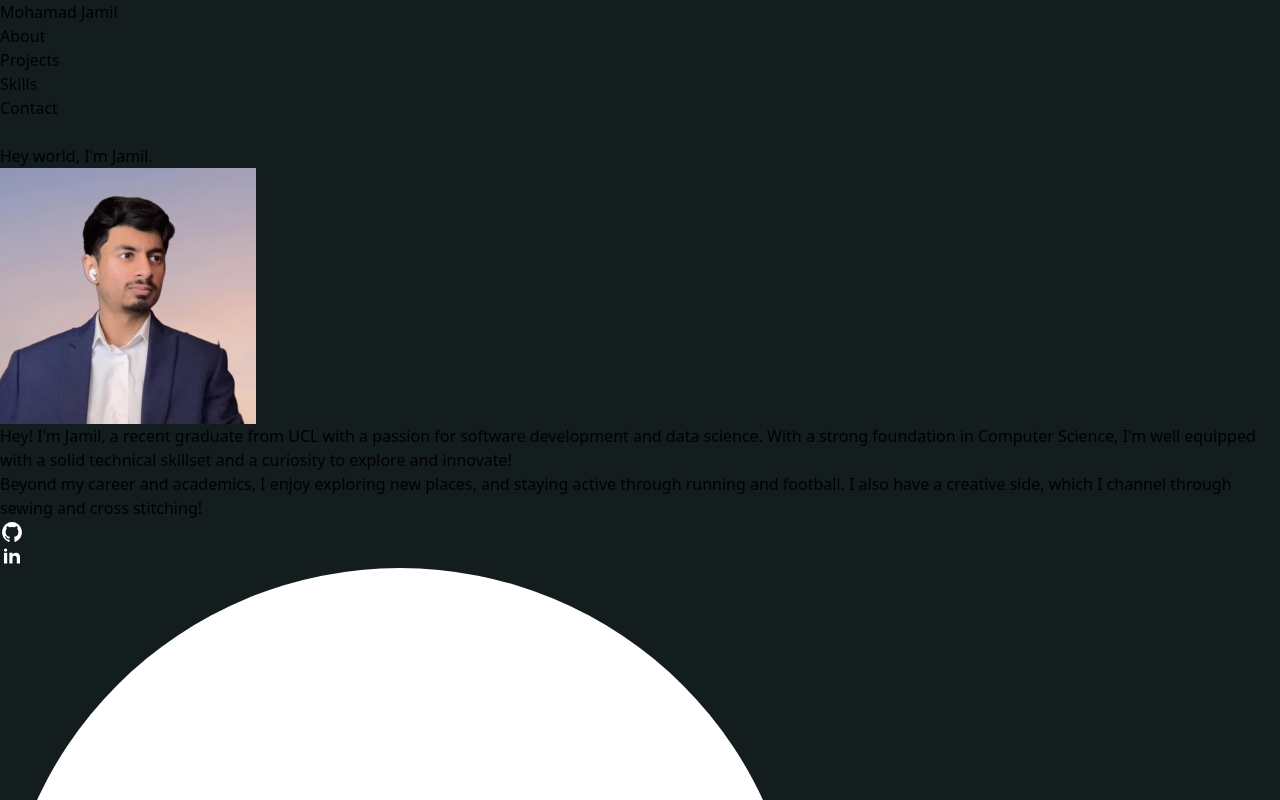
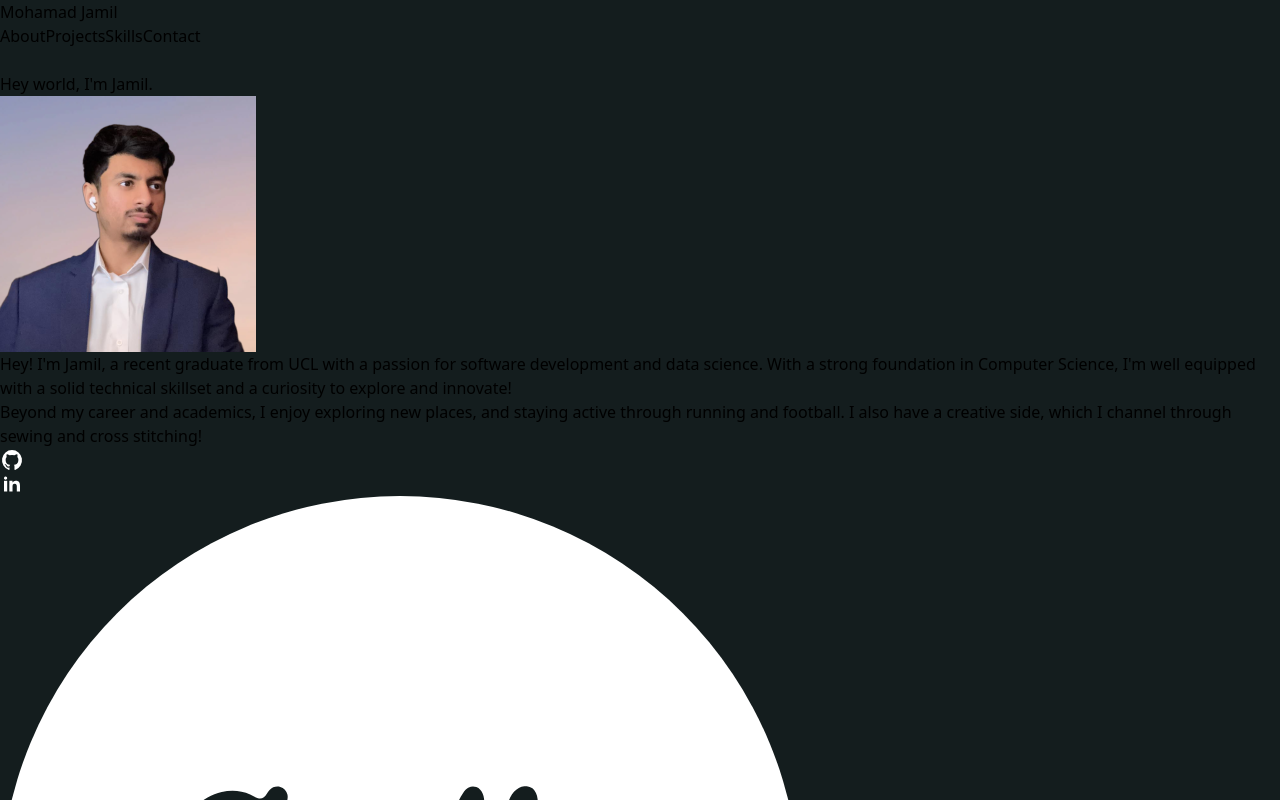
Before and after one commit to mohamad-jamil/portfolio-website, a React (Vite) app: page / in a window 1280 px wide. Shown: the top 800 px of the page. Built offline with nearby package versions, Linux system fonts and the light colour scheme.

Commit message:
Make header links scroll to relevant sections

```diff
--- a/src/Contact.jsx
+++ b/src/Contact.jsx
@@ -1,8 +1,9 @@
-import Header from "./Header";
-
 export default function Contact() {
   return (
-    <section className="bg-[#0d1213] flex flex-col items-center py-36 px-8">
+    <section
+      id="contact"
+      className="bg-[#0d1213] flex flex-col items-center py-36 px-8"
+    >
       <div className="text-white font-mono text-4xl">Contact</div>
       <div className="w-20 h-1 bg-white mt-4"></div>
       <h4 className="text-white text-center font-mono pt-12 text-xl">
--- a/src/Content.jsx
+++ b/src/Content.jsx
@@ -1,6 +1,6 @@
 export default function Content() {
   return (
-    <div className="flex flex-col items-center mt-20 py-36">
+    <div id="about" className="flex flex-col items-center mt-20 py-36">
       <div className="text-white font-mono text-4xl text-center mx-8">
         Hey world, I'm Jamil.
       </div>
--- a/src/HeaderLink.jsx
+++ b/src/HeaderLink.jsx
@@ -2,13 +2,18 @@ export default function HeaderLink({ section, active }) {
   const underlineClassList =
     "underline underline-offset-8 decoration-[#5ce546]";
 
+  const scrollToSection = (sectionId) => {
+    document.getElementById(sectionId).scrollIntoView({ behavior: "smooth" });
+  };
+
   return (
-    <div
+    <button
       className={`cursor-pointer hover:text-[#5ce546] ${
         active && underlineClassList
       }`}
+      onClick={() => scrollToSection(section.toLowerCase())}
     >
       {section}
-    </div>
+    </button>
   );
 }
--- a/src/Projects.jsx
+++ b/src/Projects.jsx
@@ -61,7 +61,10 @@ export default function Projects() {
   ];
 
   return (
-    <main className="bg-[#0d1213] flex flex-col items-center py-36">
+    <main
+      id="projects"
+      className="bg-[#0d1213] flex flex-col items-center py-36"
+    >
       <div className="text-white font-mono text-4xl">Projects</div>
       <div className="w-20 h-1 bg-white mt-4"></div>
       <div className="flex flex-wrap justify-center gap-10 my-12">
--- a/src/Skills.jsx
+++ b/src/Skills.jsx
@@ -66,7 +66,7 @@ export default function Skills() {
   ];
 
   return (
-    <main className="bg-[#141d1e] flex flex-col items-center py-36">
+    <main id="skills" className="bg-[#141d1e] flex flex-col items-center py-36">
       <div className="text-white font-mono text-4xl">Skills</div>
       <div className="w-20 h-1 bg-white mt-4"></div>
       <div className="flex flex-wrap items-center justify-center gap-6 mt-8 px-8">
```
